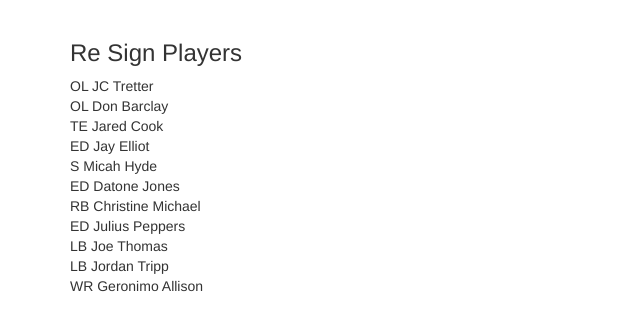
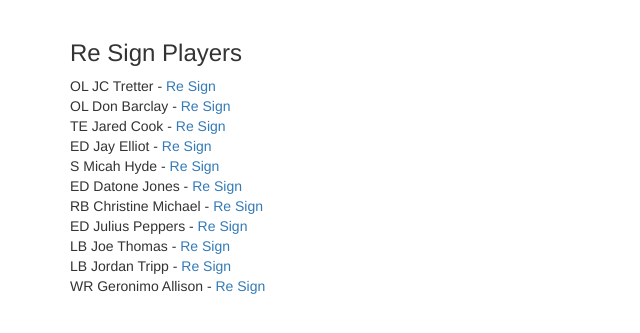
Before and after one commit to cjredmond/packers_offseason_game, a Django app: a page that uses templates/resign.html in a window 1280 px wide. Shown: the part 72-405 px from the top of the page, without its empty margins (0-640 px from the left). Run offline with Django 3.2, Linux system fonts and the light colour scheme; data comes from the database, SQL or seed files in the repository; both versions use the stored data as it was after the commit; some libraries are stand-ins or nearby versions.

Commit message:
starting path and flow of app

```diff
--- a/packers_53/settings.py
+++ b/packers_53/settings.py
@@ -103,7 +103,6 @@ USE_L10N = True
 
 USE_TZ = True
 
-
 # Static files (CSS, JavaScript, Images)
 # https://docs.djangoproject.com/en/1.10/howto/static-files/
 
--- a/packers_53/urls.py
+++ b/packers_53/urls.py
@@ -1,6 +1,7 @@
 from django.conf.urls import url
 from django.contrib import admin
-from roster.views import IndexView, FreeAgentView, ReSignView, DraftView, DraftPlayerView
+from roster.views import IndexView, FreeAgentView, ReSignView, DraftView, DraftPlayerView, \
+                         ReSignPlayerView
 
 urlpatterns = [
     url(r'^admin/', admin.site.urls),
@@ -8,5 +9,6 @@ urlpatterns = [
     url(r'^free-agents/$', FreeAgentView.as_view(), name='free_agent_view'),
     url(r'^re-sign/$', ReSignView.as_view(), name='resign_view'),
     url(r'^draft/(?P<pk>\d+)/$', DraftView.as_view(), name='draft_view'),
-    url(r'^draft/(?P<pk>\d+)/player/$', DraftPlayerView.as_view(), name='draft_player_view')
+    url(r'^draft/(?P<pk>\d+)/player/$', DraftPlayerView.as_view(), name='draft_player_view'),
+    url(r'^re-sign/(?P<pk>\d+)/player/$', ReSignPlayerView.as_view(), name='resign_player_view'),
 ]
--- a/templates/resign.html
+++ b/templates/resign.html
@@ -2,7 +2,7 @@
 {% block content %}
 <h3>Re Sign Players</h3>
 {% for player in players %}
-{{ player }}<br>
+{{ player }} - <a href="{% url 'resign_player_view' player.id %}">Re Sign</a><br>
 {% endfor %}
 
 {% endblock %}
```
Also changed, not shown: db.sqlite3.
